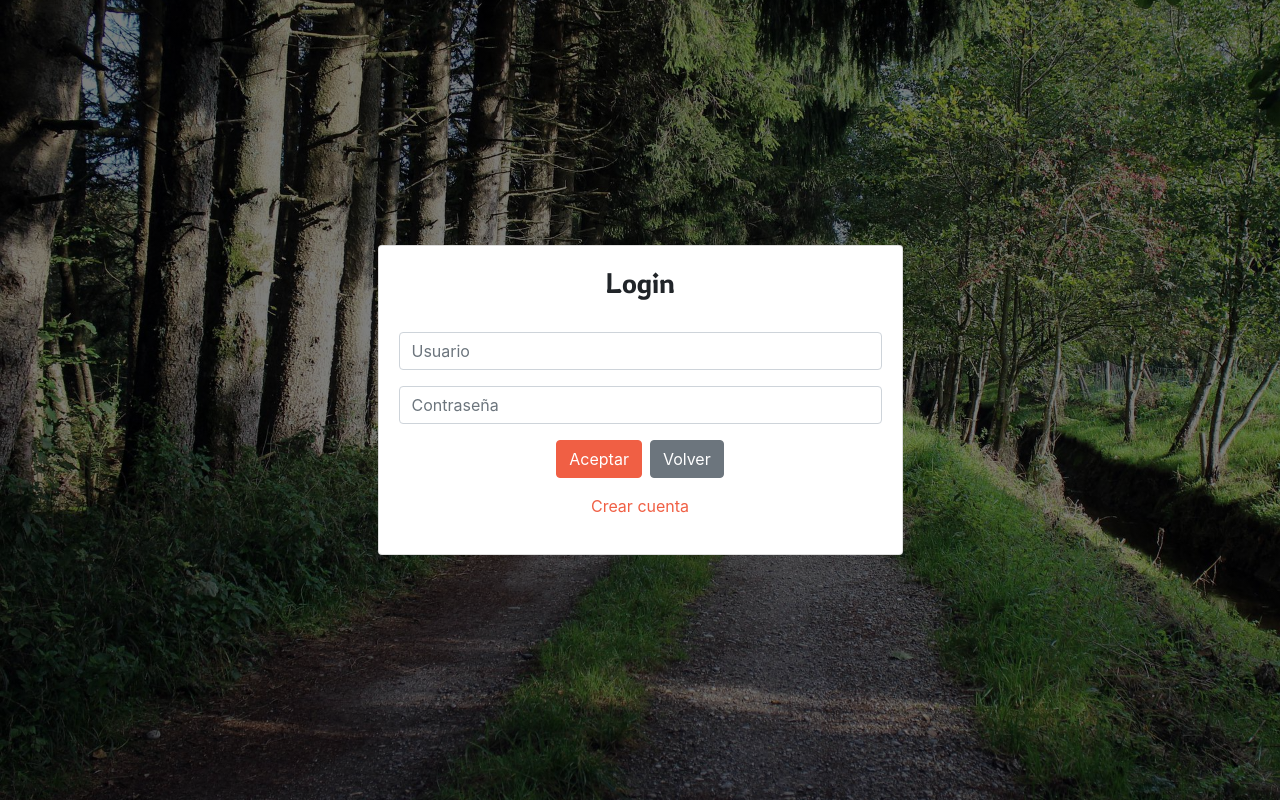
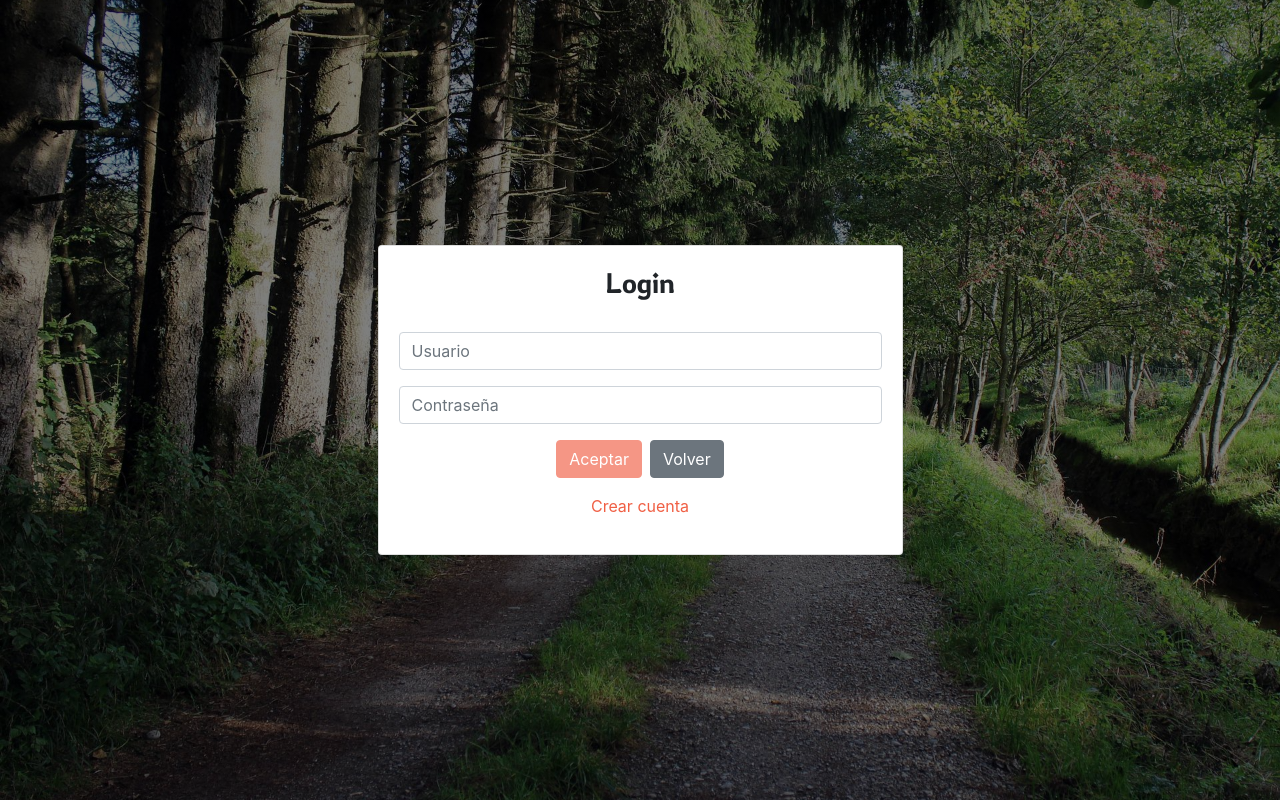
Before and after one commit to jcvellez/PreguntasyRespuestas, an Angular app: page /login in a window 1280 px wide. Built offline with nearby package versions, Linux system fonts and the light colour scheme.

Commit message:
Avances en componente Login parte 2

```diff
--- a/src/app/components/inicio/login/login.component.html
+++ b/src/app/components/inicio/login/login.component.html
@@ -5,14 +5,22 @@
                 <h3>Login</h3>
                 <br>
                 <form [formGroup]="login" (ngSubmit)=log()>
-                    <div class="form-group">
+                    <div class="form-group" style="text-align:start;">
                         <input type="text" class="form-control" placeholder="Usuario" formControlName="usuario">
+                        <span class="text-danger ml-2"
+                            *ngIf="login.get('usuario')?.errors?.['required'] && login.get('usuario')?.touched">
+                            El usuario <strong>es requerido</strong>
+                        </span>
+                    </div>
+                    <div class="form-group" style="text-align:start;">
+                        <input type="password" class="form-control" placeholder="Contraseña" formControlName="password">
+                        <span class="text-danger ml-2"
+                        *ngIf="login.get('password')?.errors?.['required'] && login.get('password')?.touched">
+                            La contraseña <strong>es requerida</strong>
+                        </span>
                     </div>
                     <div class="form-group">
-                        <input type="text" class="form-control" placeholder="Contraseña" formControlName="password">
-                    </div>
-                    <div class="form-group">
-                        <button class="btn btn-primary mr-2 btn-login" type="submit">Aceptar</button>
+                        <button class="btn btn-primary mr-2 btn-login" [disabled]="login.invalid" type="submit">Aceptar</button>
                         <button class="btn btn-secondary" routerLink="/bienvenidos">Volver</button>
                     </div>
                     <div class="form-group">
```
Also changed, not shown: src/app/components/inicio/login/login.component.ts (line endings or trailing spaces).
